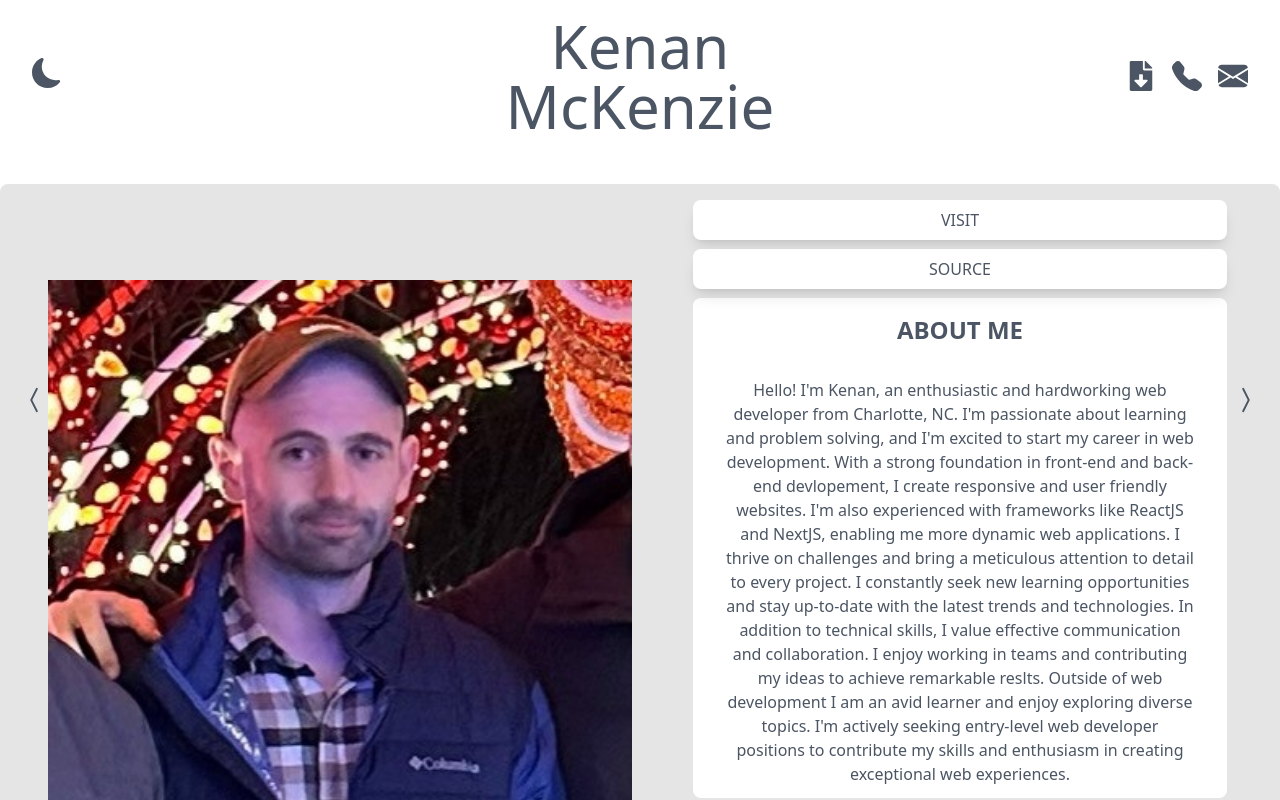
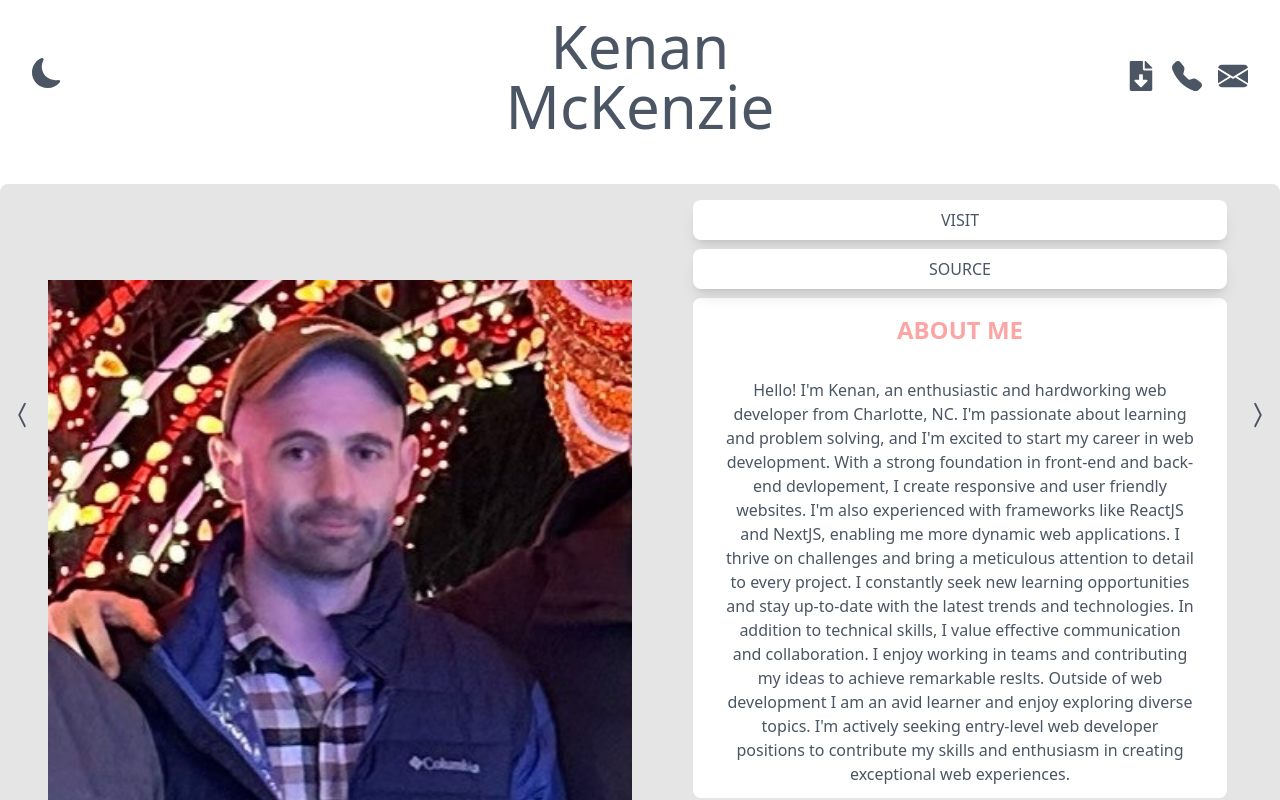
Before and after one commit to kwm0304/portfolio, a React (Vite) app in the folder client/: page / in a window 1280 px wide. Shown: the top 800 px of the page. Built offline with nearby package versions, Linux system fonts and the light colour scheme.

Commit message:
some styling

```diff
--- a/client/src/components/Carousel.jsx
+++ b/client/src/components/Carousel.jsx
@@ -69,14 +69,16 @@ const Carousel = () => {
   }
 
   return(
-<div className="grid xl:grid-cols-2 lg:grid-cols-2 md:grid-cols-2 xs:grid-cols-1 mb-6 xl:w-[1280px] xl:h-[760px] xs:w-full xl:w-full  text-gray-600 bg-neutral-200 dark:bg-[#444654] dark:border-gray-900/50 border-b dark:text-gray-100 rounded-lg dark:text-cyan-400 ">
+<div className="grid xl:grid-cols-2 lg:grid-cols-2 md:grid-cols-2 xs:grid-cols-1 mb-6 xl:w-[1280px] xl:h-[760px] xs:w-full xl:w-full text-gray-600 bg-neutral-200 dark:bg-[#444654] dark:border-gray-900/50 border-b dark:text-gray-100 rounded-lg dark:text-cyan-400 ">
   <div className="IMG xl:pl-12 xs:px-2 h-full flex items-center group overflow-hidden xl:py-4">
     <img src={`${slides[currentIndex].image}`} className='w-full rounded-lg xs:pt-4 '/>
-    <div className=" group-hover:block absolute top-[50%] -translate-x-0 translate-y-[-50%] left-5 dark:text-cyan-400">
+    <div className="flex grid-cols-2 items-center">
+    <div className="group-hover:block absolute top-[50%] left-2 dark:text-cyan-400 flex items-center">
       <BsChevronCompactLeft onClick={prevSlide} size={30} className='group-hover:scale-110 font-bold' />
     </div>
-    <div className=" group-hover:block  absolute top-[50%] -translate-x-0 translate-y-[-50%] right-5 dark:text-cyan-400">
+    <div className="group-hover:block absolute top-[50%] right-2 dark:text-cyan-400">
       <BsChevronCompactRight onClick={nextSlide} size={30} className='group-hover:scale-110 font-bold'/>
+    </div>
     </div>
   </div>
   <div className="CONTROLS grid grid-cols-1 gap-2 py-4 justify-items-center dark:text-cyan-400">
@@ -91,7 +93,7 @@ const Carousel = () => {
       </div>
     </div>
     <div className='xl:h-[500px] xs:h-[300px] w-5/6 mx-auto rounded-lg dark:bg-gray-800 bg-white text-center'>
-      <h3 className='xl:text-2xl xl:mt-4 xs:mt-1 uppercase font-semibold text-gray-600 dark:text-lime-400'>{slides[currentIndex].title}</h3>
+      <h3 className='xl:text-2xl xl:mt-4 xs:mt-1 xl:text-red-300 lg:text-blue-500 md:text-green-500 uppercase font-semibold text-gray-600 dark:text-lime-400'>{slides[currentIndex].title}</h3>
       <p className='mt-8 mx-8'>{slides[currentIndex].description}</p>
     </div>
     <div className='w-5/6 rounded-lg grid grid-cols-4  xl:gap-4 xs:gap-2 xs:py-3 justify-items-center  content-center bg-white dark:bg-gray-800 dark:text-lime-400  xs:text-base xl:text-xl'>
```
